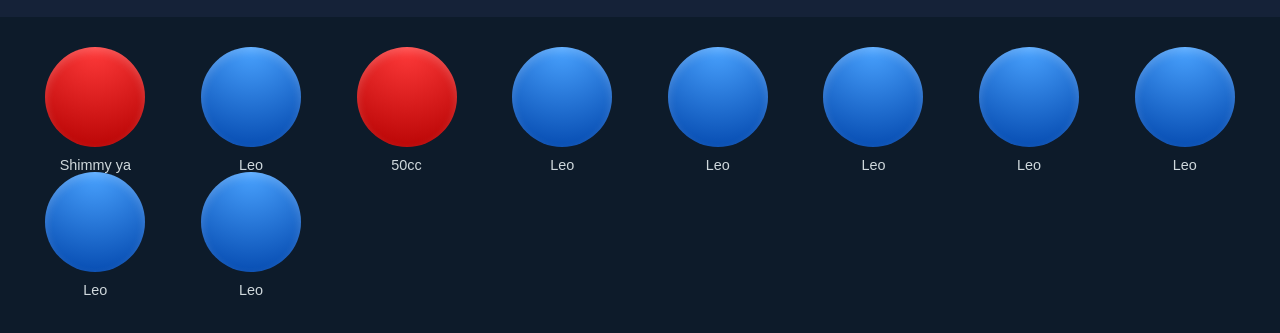
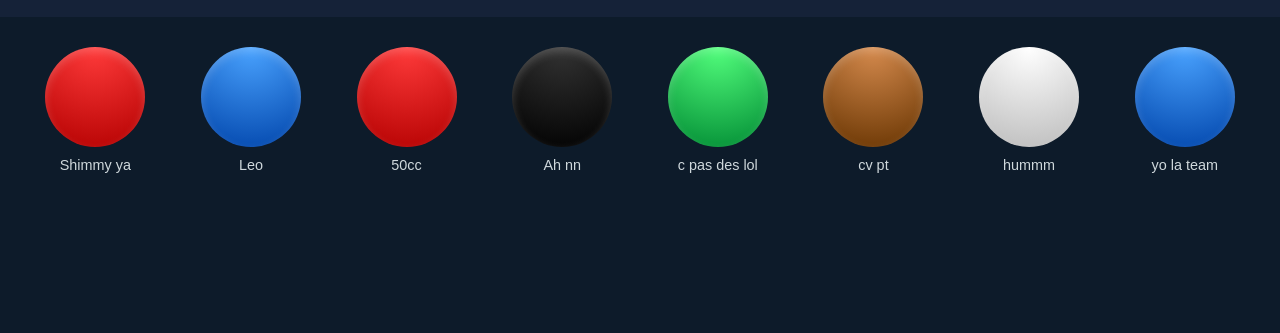
Before and after one commit to ValentinIAFR/axel-board, a plain HTML site: page index.html in a window 1280 px wide. Shown: the part 75-408 px from the top of the page. Drawn offline with Linux system fonts and the light colour scheme.

Commit message:
Update index.html

```diff
--- a/index.html
+++ b/index.html
@@ -49,13 +49,11 @@
       { name: "Shimmy ya", file: "shimmy.mp3", color: "red" },
       { name: "Leo", file: "leo.mp3", color: "blue" },
       { name: "50cc", file: "50cc.mp3", color: "red" },
-      { name: "Leo", file: "leo.mp3", color: "blue" },
-      { name: "Leo", file: "leo.mp3", color: "blue" },
-      { name: "Leo", file: "leo.mp3", color: "blue" },
-      { name: "Leo", file: "leo.mp3", color: "blue" },
-      { name: "Leo", file: "leo.mp3", color: "blue" },
-      { name: "Leo", file: "leo.mp3", color: "blue" },
-      { name: "Leo", file: "leo.mp3", color: "blue" },
+      { name: "Ah nn", file: "Ah_nn.mp3", color: "black" },
+      { name: "c pas des lol", file: "c_pas_des_lol.mp3", color: "green" },
+      { name: "cv pt", file: "CV_pt.mp3", color: "brown" },
+      { name: "hummm", file: "hummm.mp3", color: "white" },
+      { name: "yo la team", file: "yo_la_team.mp3", color: "blue" },
     ];
     const container = document.getElementById("buttons-container");
     let currentAudio = null;
```
